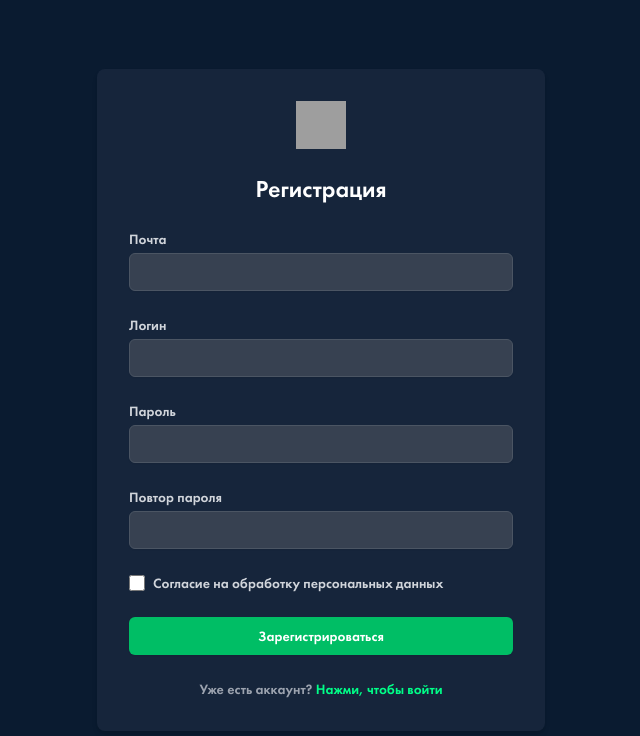
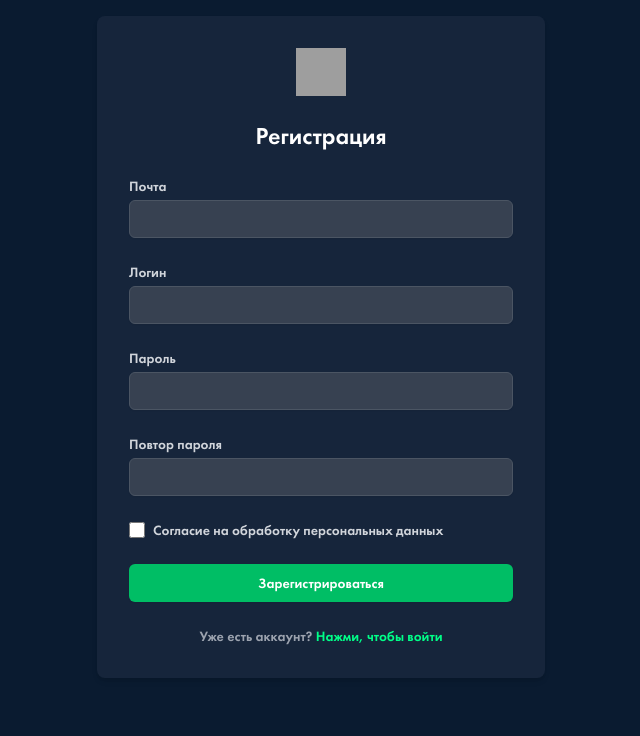
Before and after one commit to LeoCristt/Digital-Queue, a Next.js app in the folder frontend/: page /register in a window 1280 px wide. Shown: the top 736 px of the page, without its empty margins (319-959 px from the left). Built offline with nearby package versions, Linux system fonts and the light colour scheme; grey boxes are pictures that could not be loaded.

Commit message:
Fix register and auth frontend (error with content out of body)

```diff
--- a/frontend/src/styles/globals.css
+++ b/frontend/src/styles/globals.css
@@ -62,11 +62,10 @@ body {
 
 .auth-container{
   max-width: 1150px;
-  margin: 0 auto;
+  margin: 1rem auto;
   padding: 0;
   position: relative;
   display: flex;
   justify-content: center;
   align-items: center;
-  height: 100dvh;
 }
```
